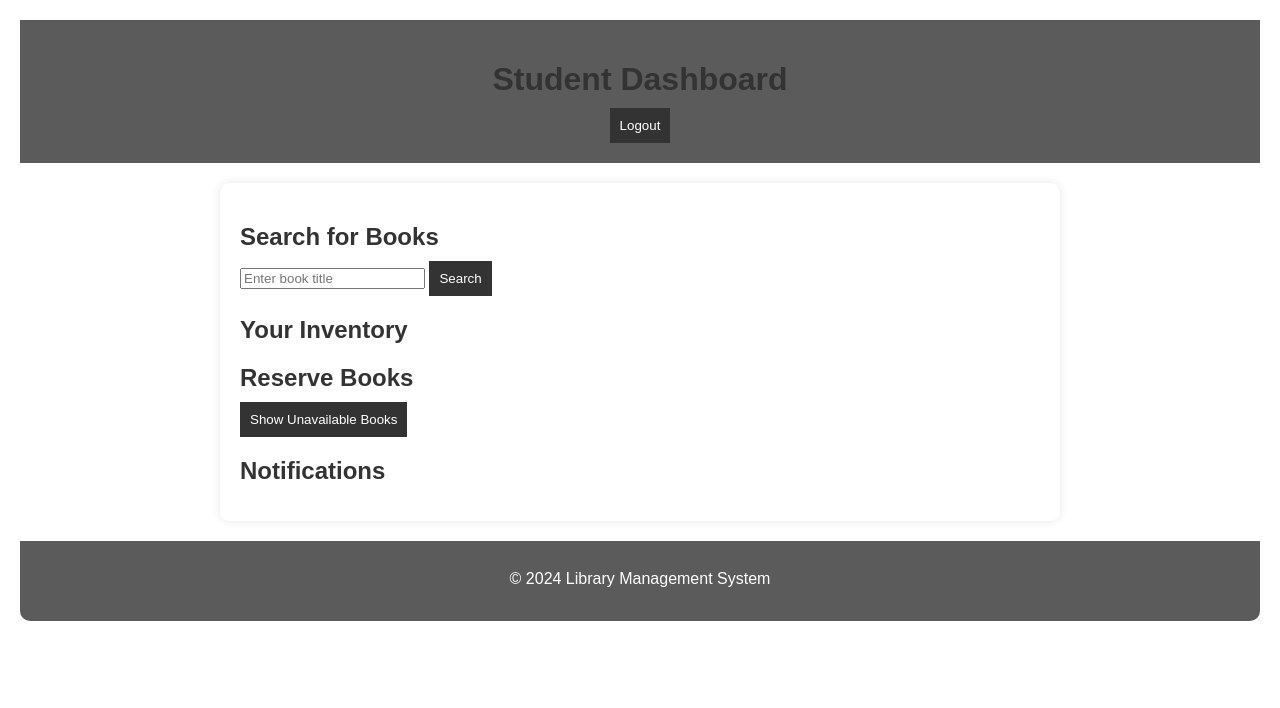
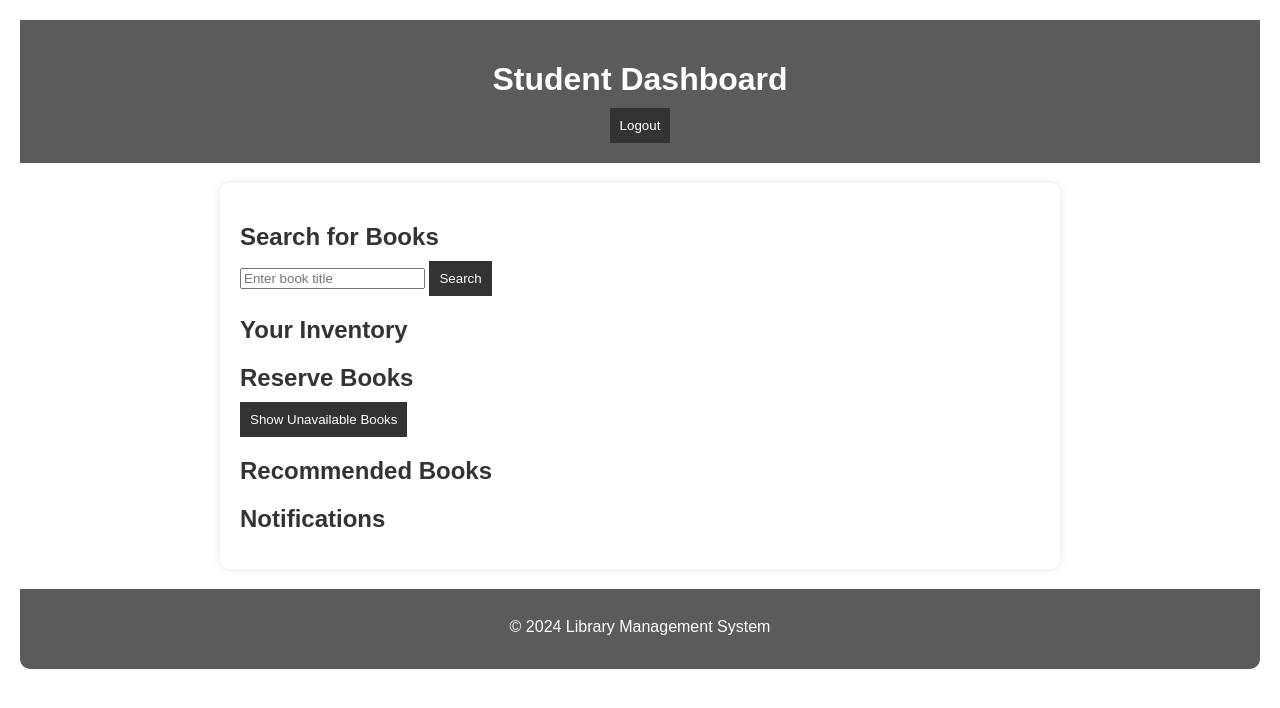
Before and after one commit to SK2805/ADS-Project, a plain HTML site: page student.html in a window 1280 px wide. Drawn offline with Linux system fonts and the light colour scheme.

Commit message:
Update student.html

```diff
--- a/student.html
+++ b/student.html
@@ -8,7 +8,7 @@
 </head>
 <body>
     <header>
-        <h1>Student Dashboard</h1>
+        <h1 style="color: white;">Student Dashboard</h1>
         <button id="logoutButtonStudent">Logout</button>
     </header>
     <main>
@@ -27,6 +27,9 @@
         <button id="reserveButton">Show Unavailable Books</button>
         <ul id="reserveResults"></ul>
 
+        <h2>Recommended Books</h2>
+        <ul id="recommendationsList"></ul>
+
         <!-- Notifications Section -->
         <h2>Notifications</h2>
         <ul id="notificationsList"></ul>
```
